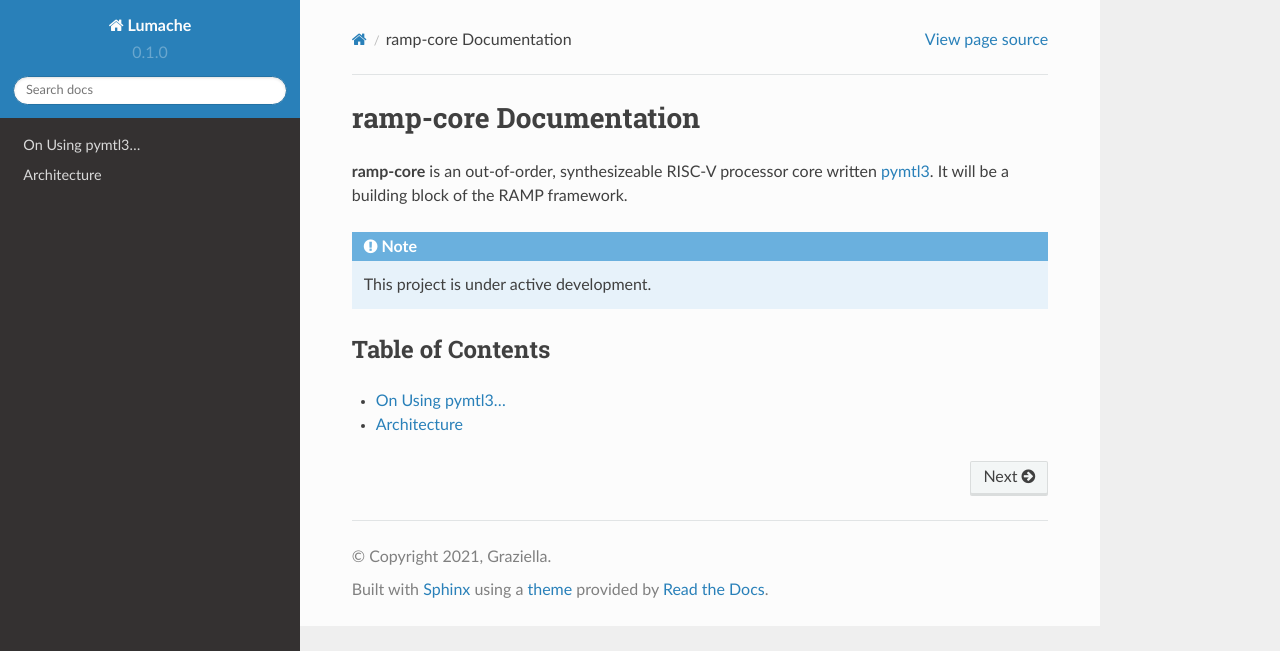
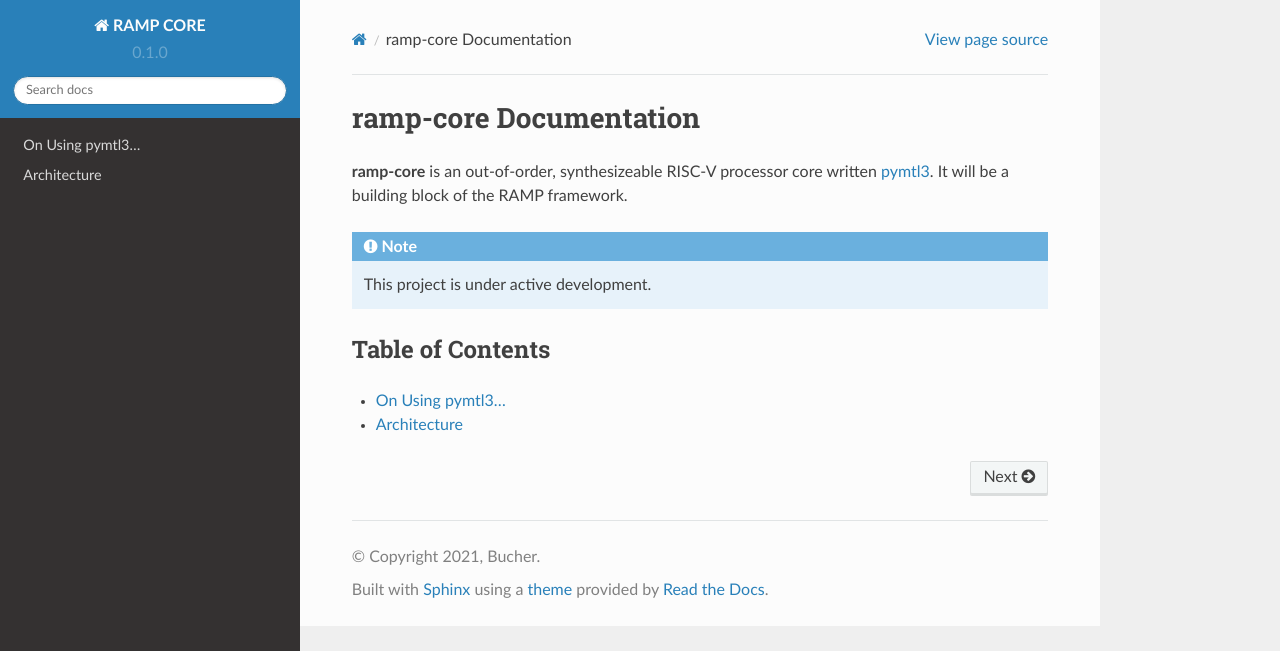
Before and after one commit to Cal-Poly-RAMP/ramp-core, a Sphinx documentation site: the page built from docs/source/index.rst, in a window 1280 px wide. Shown: the top 651 px of the page. Built offline with Sphinx 7.4.7 and the Read the Docs theme 2.0.0, drawn with Linux system fonts in a browser that asks for light colours.

Commit message:
Added config.py

```diff
--- a/docs/source/conf.py
+++ b/docs/source/conf.py
@@ -2,9 +2,9 @@
 
 # -- Project information
 
-project = 'Lumache'
-copyright = '2021, Graziella'
-author = 'Graziella'
+project = 'RAMP CORE'
+copyright = '2021, Bucher'
+author = 'Curtis Bucher'
 
 release = '0.1'
 version = '0.1.0'
```
